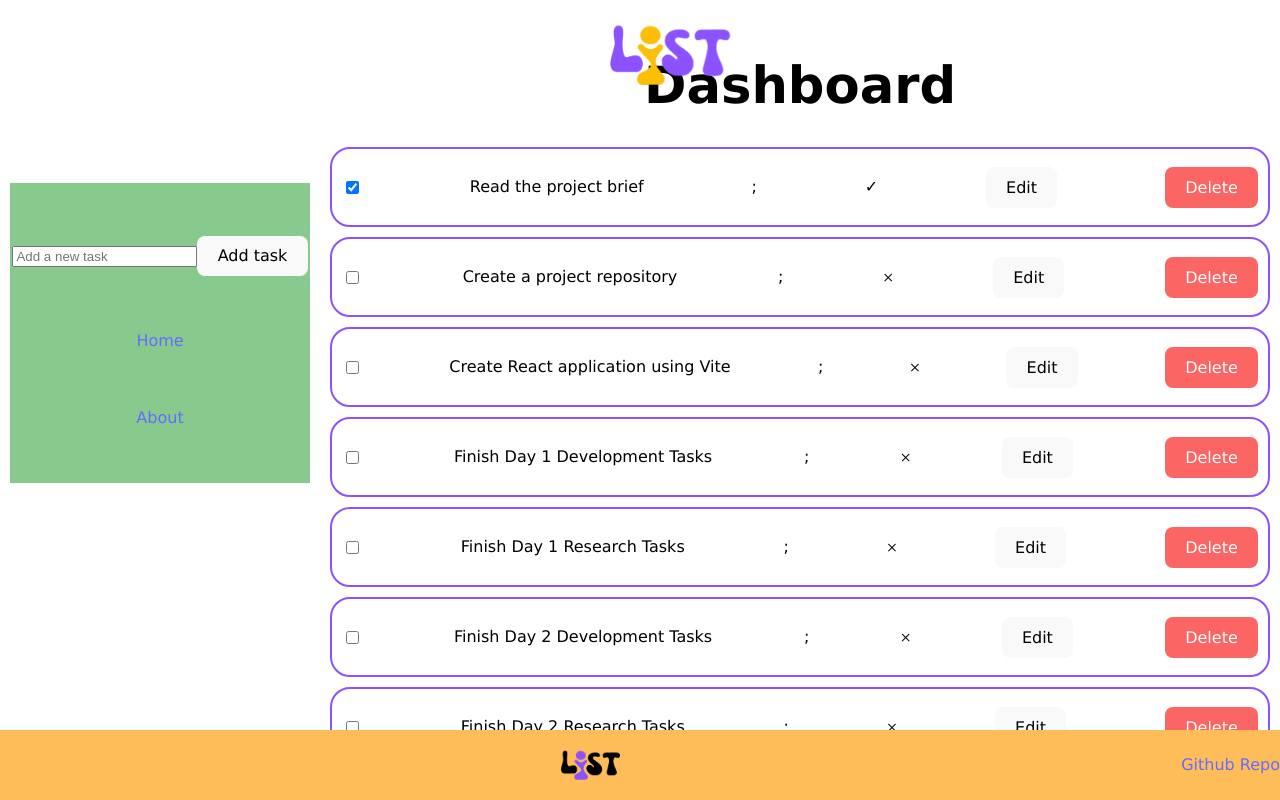
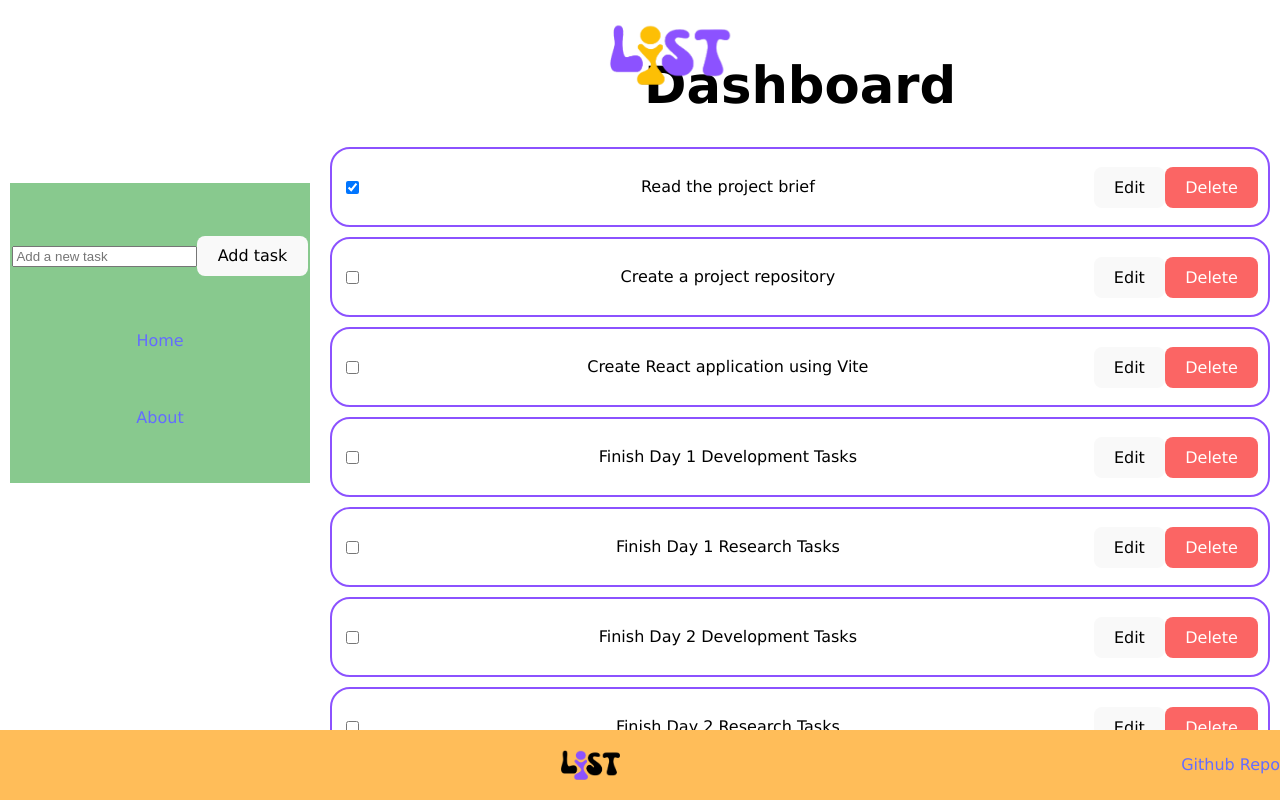
Before and after one commit to Paulinecvt/project-react, a React (Vite) app in the folder vite-project/: page / in a window 1280 px wide. Built offline with nearby package versions, Linux system fonts and the light colour scheme.

Commit message:
save btn doesn't work for now but form is fulfilled with the actual task

```diff
--- a/vite-project/src/components/List.jsx
+++ b/vite-project/src/components/List.jsx
@@ -4,7 +4,7 @@ import '../app.css'
 
 function ListDisplay({ listToDisplay, setListToDisplay }) {
     const [editTask, setEditTask] = useState(null);
-    const [editedTask, setEditedTask] = useState('');
+    const [editedTask, setEditedTask] = useState(''); // ? clue
 
 
     const completedTask = (listDetails) => {
@@ -36,21 +36,31 @@ function ListDisplay({ listToDisplay, setListToDisplay }) {
         setListToDisplay(newList);
     }
 
-    const setFormMode = () => {     // Two states of Edit: Editing and afterwards edited
-        setEditTask (task);
-        setEditedTask (task);
+    const setFormMode = (index) => {     // Two states of Edit: Editing and afterwards edited
+        setEditTask (index); // editing
+        setEditedTask (listToDisplay[index].task); // already edited
     };
 
     const handleEdit = (index) => {
+
+        //setEditedTask
+        //setEditTask
+
+
         const updatedList = listToDisplay.map((listDetails, i) => {
             if (i === index){
                 return { ...listDetails, task: editedTask }
             }
             return listDetails;
     });
+
+
+    setEditedTask(listToDisplay[index].task);
+    setEditTask(index); // needs the index
     setListToDisplay(updatedList);
-    setEditTask(null);
-    setEditedTask('');
+
+
+
 }
 
 
@@ -75,14 +85,17 @@ function ListDisplay({ listToDisplay, setListToDisplay }) {
                                 />
                             ) : (
                                 <p>{listDetails.task}</p>
-                            )};
-                        {completedTask(listDetails)}
+                            )}
+
+                        <div className="btns">
                         {editTask === index ? (
-                            <button className="editButton" onClick={() => handleEdit(index)}>Save</button>
+                            <button className="editButton" onClick={() => setEditedTask (listToDisplay[index].task)}>Save</button>
                         ) : (
-                            <button className="editButton" onClick={() => setEditTask(index)}>Edit</button>
+                            <button className="editButton" onClick={() => setFormMode(index)}>Edit</button>
                         )}
                         <button className="deleteButton" onClick={() => removeList(listDetails.task)}>Delete</button>
+                        </div>
+
                        </div>
 
                 )
```
